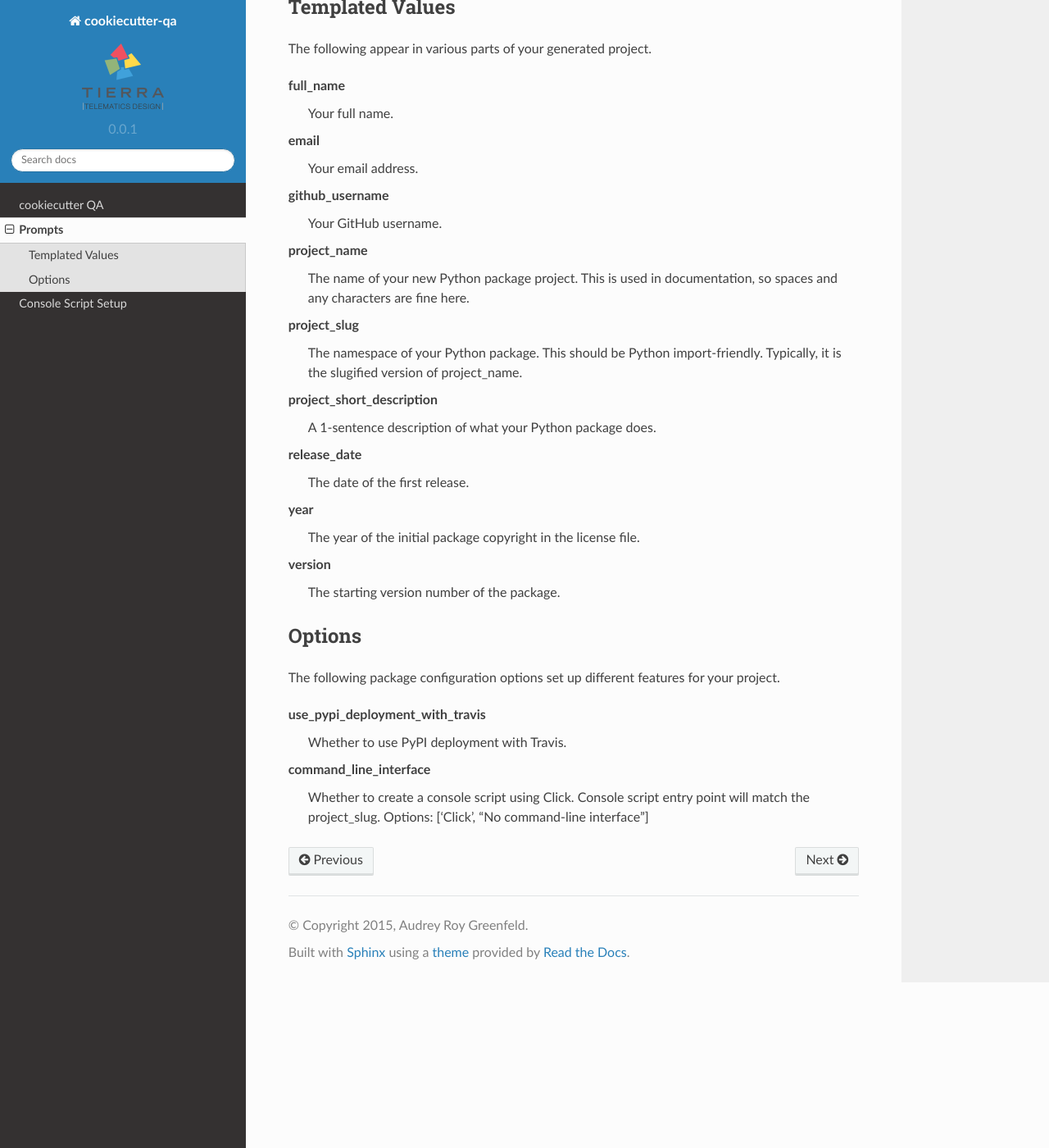
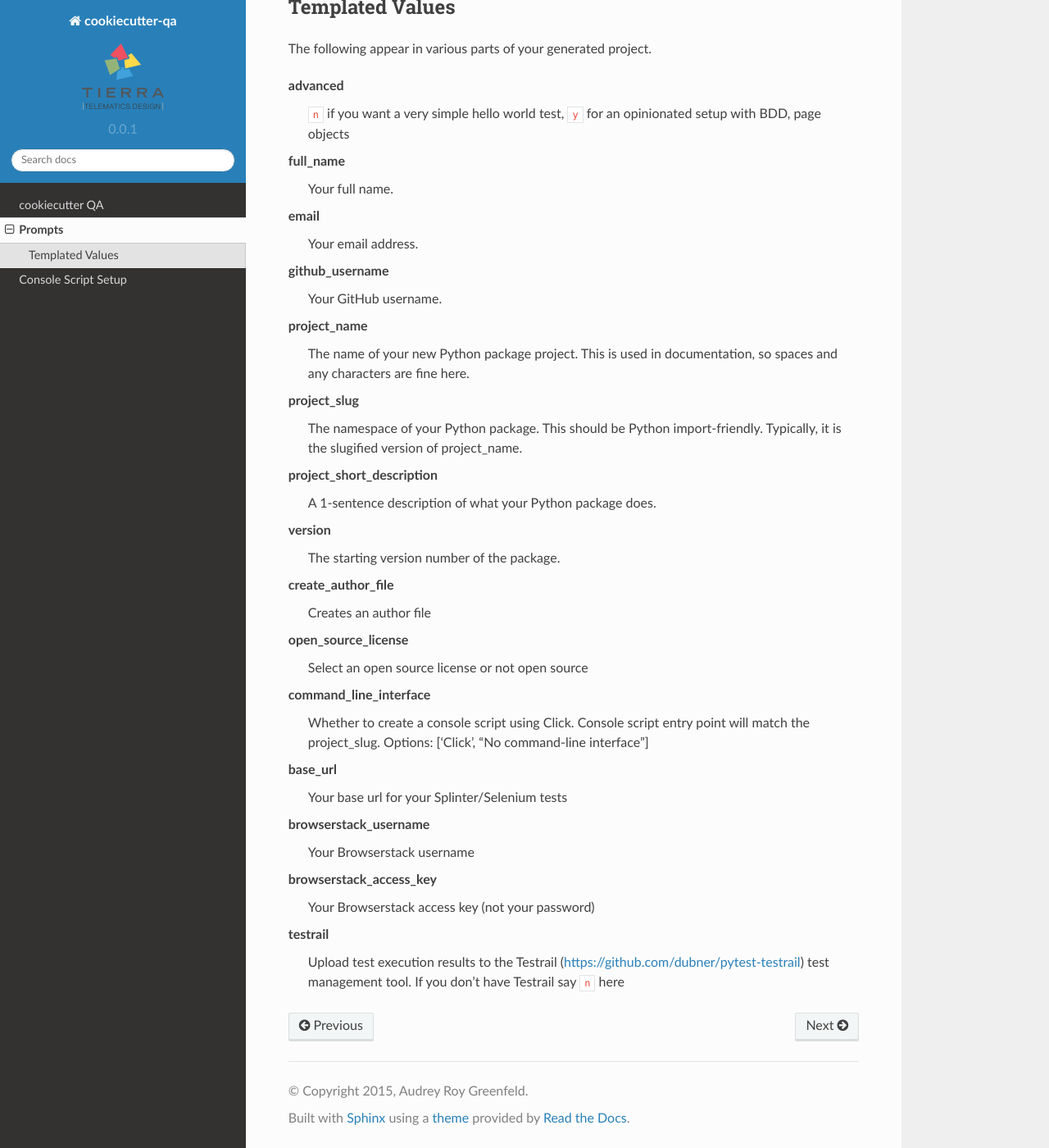
Before and after one commit to davidemoro/cookiecutter-qa, a Sphinx documentation site: the page built from docs/prompts.rst, in a window 1280 px wide and 1400 px high, scrolled down 216 px. Shown: the whole window at 82% size. Built offline with Sphinx 7.4.7 and the Read the Docs theme 2.0.0, drawn with Linux system fonts in a browser that asks for light colours.

Commit message:
update prompts usage

```diff
--- a/docs/prompts.rst
+++ b/docs/prompts.rst
@@ -7,6 +7,9 @@ Templated Values
 ----------------
 
 The following appear in various parts of your generated project.
+
+advanced
+    ``n`` if you want a very simple hello world test, ``y`` for an opinionated setup with BDD, page objects
 
 full_name
     Your full name.
@@ -26,22 +29,26 @@ project_slug
 project_short_description
     A 1-sentence description of what your Python package does.
 
-release_date
-    The date of the first release.
-
-year
-    The year of the initial package copyright in the license file.
-
 version
     The starting version number of the package.
 
-Options
--------
+create_author_file
+    Creates an author file
 
-The following package configuration options set up different features for your project.
-
-use_pypi_deployment_with_travis
-    Whether to use PyPI deployment with Travis.
+open_source_license
+    Select an open source license or not open source
 
 command_line_interface
     Whether to create a console script using Click. Console script entry point will match the project_slug. Options: ['Click', "No command-line interface"]
+
+base_url
+    Your base url for your Splinter/Selenium tests
+
+browserstack_username
+    Your Browserstack username
+
+browserstack_access_key
+    Your Browserstack access key (not your password)
+
+testrail
+    Upload test execution results to the Testrail (https://github.com/dubner/pytest-testrail) test management tool. If you don't have Testrail say ``n`` here
```
